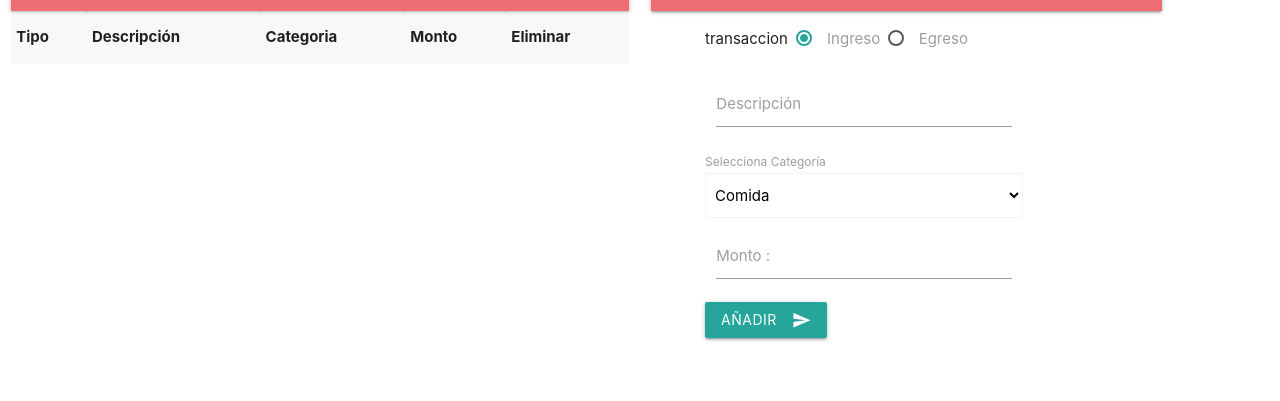
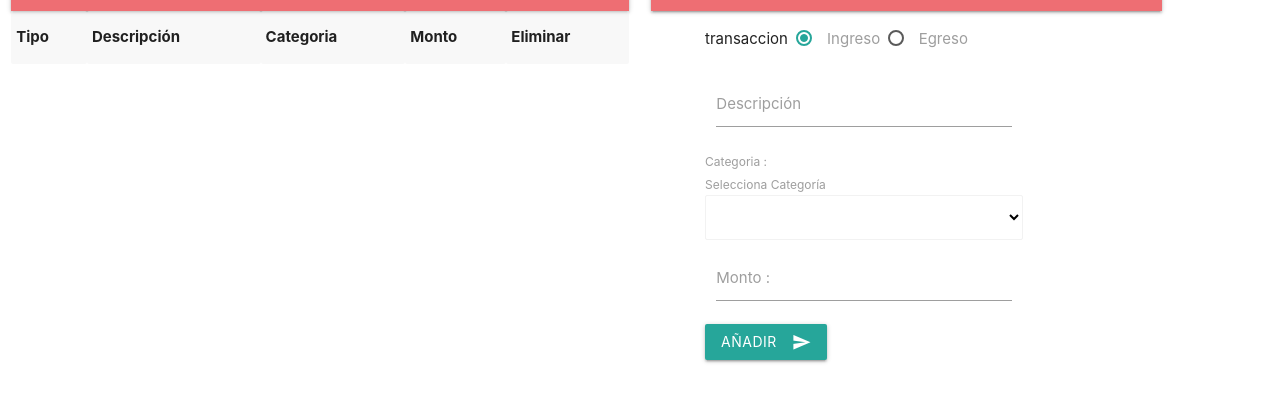
Before and after one commit to jvelizgato/miappeconomia, a plain HTML site: page index.html in a window 1280 px wide. Shown: the part 53-454 px from the top of the page. Drawn offline with nearby package versions, Linux system fonts and the light colour scheme.

Commit message:
avctualización 1.1

```diff
--- a/index.html
+++ b/index.html
@@ -72,7 +72,7 @@
                             <label for="transactiondescription">Descripción</label>
 
                     </div>
-                <!--    <div class="formulario">
+                   <div class="formulario">
                         <label for="transactionCategory">Categoria :</label>
                         <select id="transactionCategory" name="transactionCategory" required>
                             <option value="" selected>Seleccione una categoria</option>
@@ -82,7 +82,7 @@
                             <option value="cabello">Cabello organico</option>
                             <option value="Sublimado">Sublimados</option>
                         </select>
-                    </div>-->
+                    </div>
                     <div>
 
                         <label for="transactionCategory">Selecciona Categoría</label>
--- a/resources/js/script.js
+++ b/resources/js/script.js
@@ -25,7 +25,7 @@ const form = document.getElementById("transactionform");
 
     let transactionObjArray = JSON.parse(localStorage.getItem("transactionData"));
     // Aquí guardamos en un array los elementos del LocalStorage parseándolos con JSON
-    drawCategories();
+    //drawCategories();
     if (transactionObjArray !== null) {
         transactionObjArray.forEach(function (arrayElement) {
             // Luego insertamos en la tabla utilizando la función insertRowInTransactionTable
```
